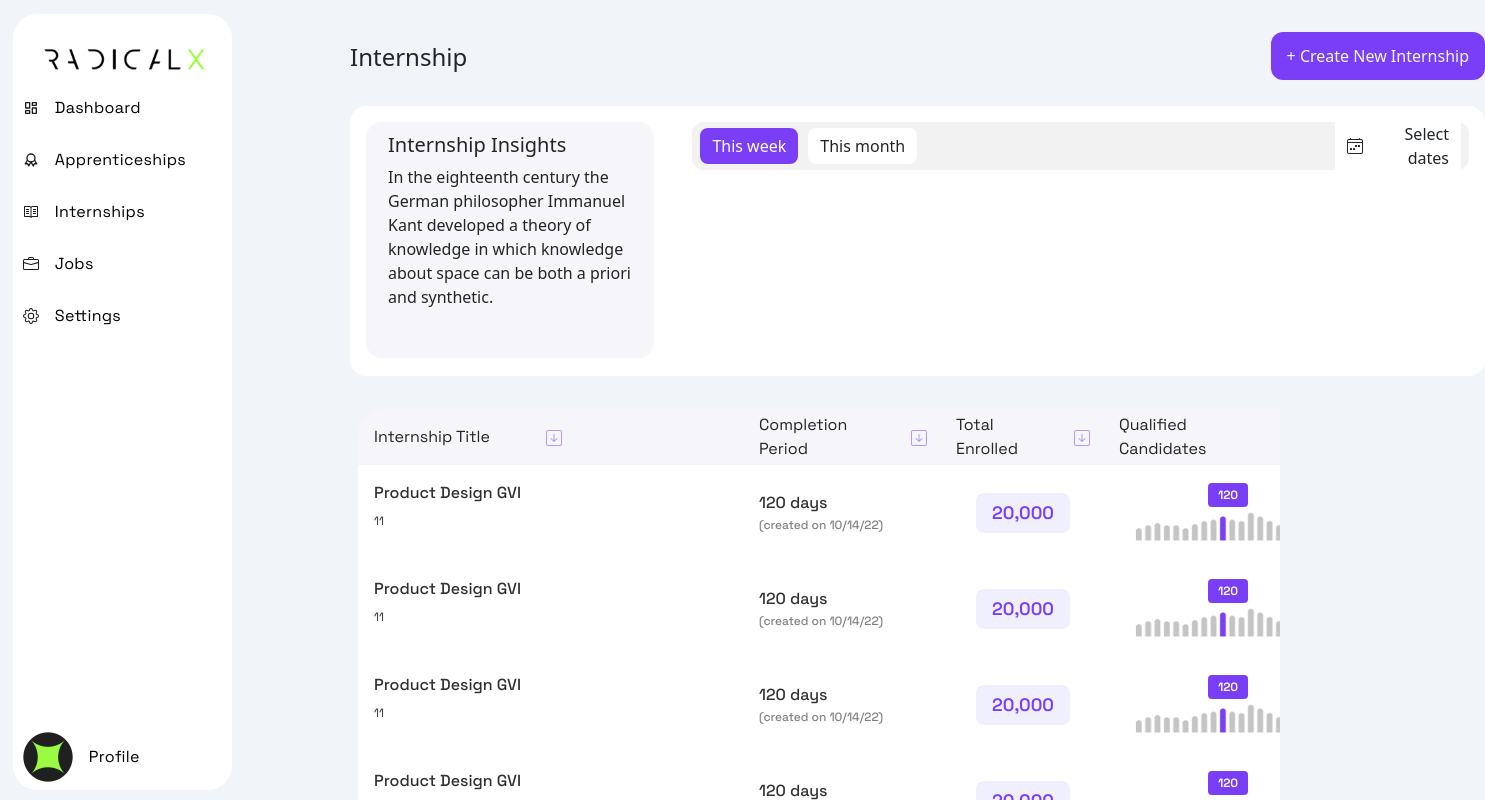
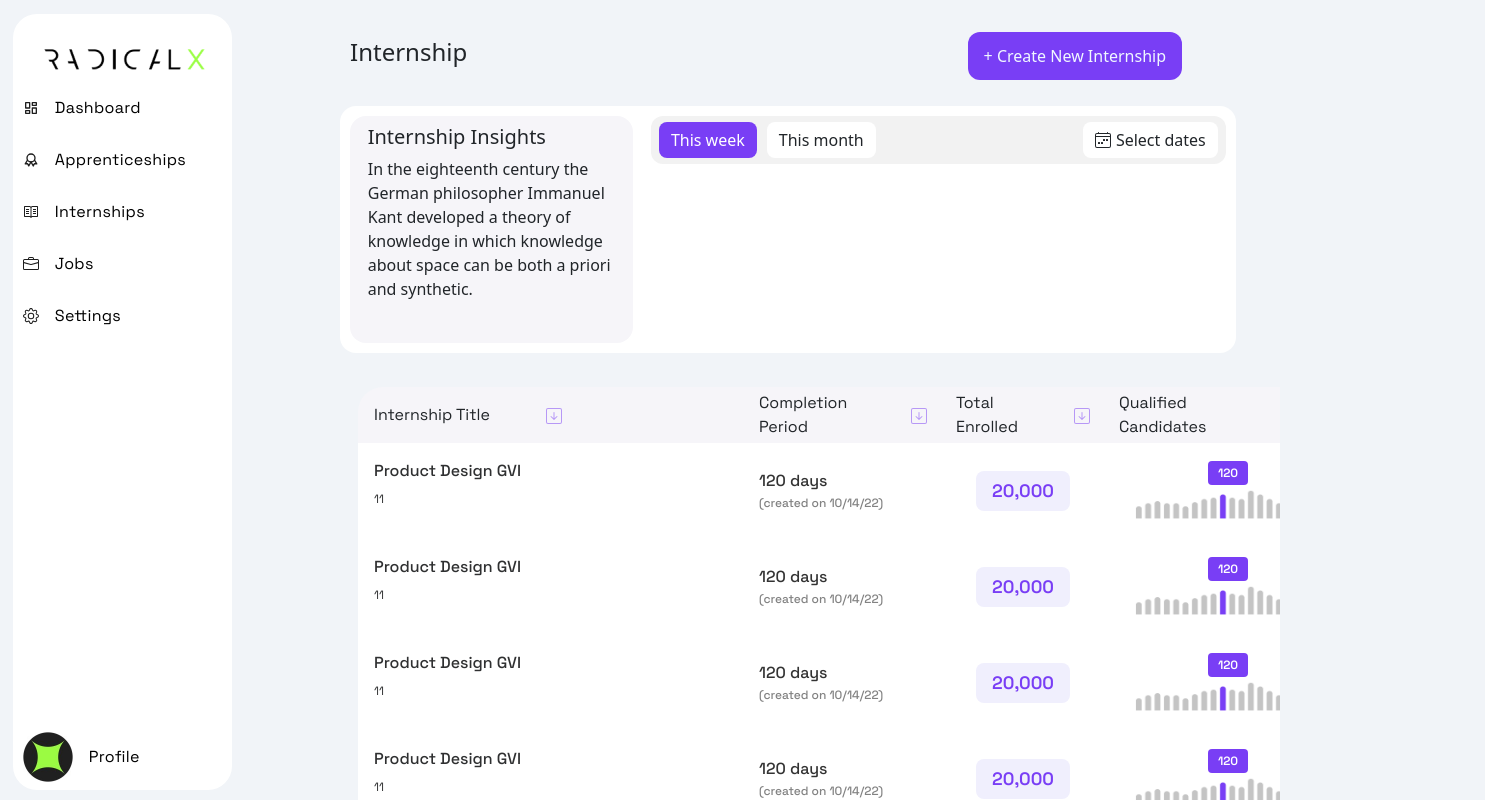
Before and after one commit to web-based/radicalx-internship-flow-app, a React (Create React App) app: page /internship in a window 1280 px wide. Shown: the top 800 px of the page, 1485 px wide, since content can reach past the window. Built offline with nearby package versions, Linux system fonts and the light colour scheme.

Commit message:
update internship insight/main title responsiveness 🐼

```diff
--- a/src/components/InternInsight.css
+++ b/src/components/InternInsight.css
@@ -3,39 +3,23 @@
     border-radius: 16px;
     padding: 1% 2% 3% 2%;
     inline-size: 300px;
-    margin-left: 350px;
-    margin: 0 2% 2% 0;
-    /* overflow: hidden; */
+    margin: 0 2% 0 0;
     display: flex;
     flex-direction: column;
-
 }
 
 .int-insight-main-container {
     background-color: #fff;
     border-radius: 16px;
-    /* inline-size: 1200px; */
-    /* height:260px; */
     display: flex;
-    margin-left: 350px;
     margin-bottom: 2%;
-
-    /* Auto layout */
-
     flex-direction: row;
     justify-content: space-between;
     align-items: flex-start;
-    padding: 16px;
-    gap: 16px;
-
-    width: 1135px;
-    height: 270px;
-
-    /* Snow */
-
-    /* Inside auto layout */
-
-    flex: none;
+    padding: .8%;
+    width: 70%;
+    margin-left: 340px;
+    height: auto;
     order: 0;
     flex-grow: 0;
 
@@ -47,70 +31,51 @@
     align-items: center;
     padding: 8px;
     gap: 10px;
-    width: 813px;
+    width: inherit;
     height: 48px;
     background: #F2F2F2;
     border-radius: 12px;
-    /* flex: none;
-    order: 0;
-    flex-grow: 0; */
+
 }
 
 .this-week-container {
-    /* Auto layout */
     padding: 6px 12px;
-    gap: 8px;
-    width: Hug(91px);
-    height: Hug(32px);
-
-    /* Purple */
     background: #793EF5;
     border-radius: 8px;
     color: white;
-
-    /* Inside auto layout */
     flex: none;
     order: 0;
     flex-grow: 0;
 }
 
 .this-month-container {
-    /* Auto layout */
     padding: 6px 12px;
     gap: 8px;
     width: Hug(100px);
     height: Hug(32px);
-
-    /* Snow */
     background: #FFFFFF;
     border-radius: 8px;
-
-    /* Inside auto layout */
-    flex: none;
     order: 0;
     flex-grow: 0;
 }
 
 .select-dates-container {
     padding: 6px 12px;
-    row-gap: 350px;
-    text-align: right;
     background: #FFFFFF;
     border-radius: 8px;
-    display:flex;
-    margin-left: 408px;
+    display: flex;
+    margin-left: auto;
+    align-items: center;
+    order: 0;
+    flex-grow: 0;
+}
+
+.select-dates {
+    display: flex;
     align-items: center;
 }
-.select-dates {
-    /* padding: 6px 12px; */
-    /* row-gap: 350px;
-    text-align: right;
-    background: #FFFFFF; */
-    /* border-radius: 8px; */
-    display:flex;
-    align-items: center;
+
+.calender-icon {
+    display: flex;
+    padding-right: 5px;
 }
-.calender-icon{
-    display:flex;
-    padding-right:inherit;
-}
--- a/src/components/InternInsight.js
+++ b/src/components/InternInsight.js
@@ -1,8 +1,7 @@
 import React from 'react'
 import "./InternInsight.css";
 import { BsCalendar4Week } from "react-icons/bs";
-// import MainTitle from './MainTitle';
-// This component is for Slav
+
 function InternInsight() {
   return (
     <>
@@ -24,7 +23,7 @@ function InternInsight() {
               <div className="calender-icon">
                 <BsCalendar4Week />
               </div>
-              Select dates
+               Select dates
             </div>
           </div>
         </div>
--- a/src/components/MainTitle.js
+++ b/src/components/MainTitle.js
@@ -1,15 +1,15 @@
 import React from 'react'
-import { Button, Container, Row, Col } from 'react-bootstrap'
+// import { Button, Container, Row, Col } from 'react-bootstrap'
 import "./btn.css"
 import "./App.css";
 
 function MainTitle() {
   return (
     <div className="main-title-row">
+        <div className="create-int-btn">
         <div className="internship-main-text">
           <h4>Internship</h4>
         </div>
-        <div className="create-int-btn">
           <button className="home-title-btn">+ Create New Internship</button>
         </div>
 
--- a/src/components/btn.css
+++ b/src/components/btn.css
@@ -1,51 +1,30 @@
-/* .home-title-btn {
-    background: #793EF5 ;
-    border: none;
-    padding: 12px 16px;
-    border-radius: 12px;
-    color:#fff;
-    /* float:right;
-    margin-bottom:2%;
-} */
-
-
-.home-title-btn:hover{
+.home-title-btn {
     background: #793EF5;
-}
-
-.create-int-btn{
-    display:flex;
-    justify-content: flex-end;
-    align-items: center;
-}
-.internship-main-text{
-    align-items: center;
-}
-
-/* .main-title-row{
-    display: flex;
-    align-items: center;
-    margin-left:350px;
-    width:65%;
-    margin-bottom:2%;
-    justify-content: space-between;
-
-} */
-
-.main-title-row {
-    display: flex;
-    justify-content: space-between;
-    align-items: flex-end;
-
-    width: 1135px;
-    margin-left: 350px;
-    margin-bottom: 2%;
-}
-
-.home-title-btn {
-    background: #793EF5 ;
-    color:aliceblue;
+    color: aliceblue;
     border: none;
     padding: 12px 16px;
     border-radius: 12px;
 }
+
+.home-title-btn:hover {
+    background: #793EF5;
+}
+
+.create-int-btn {
+    display: flex;
+    justify-content: space-between;
+    align-items: center;
+}
+
+.internship-main-text {
+    align-items: center;
+}
+
+.main-title-row {
+    align-items: center;
+    margin-left: 350px;
+    width: 65%;
+    margin-bottom: 2%;
+    justify-content: space-between;
+
+}
```
